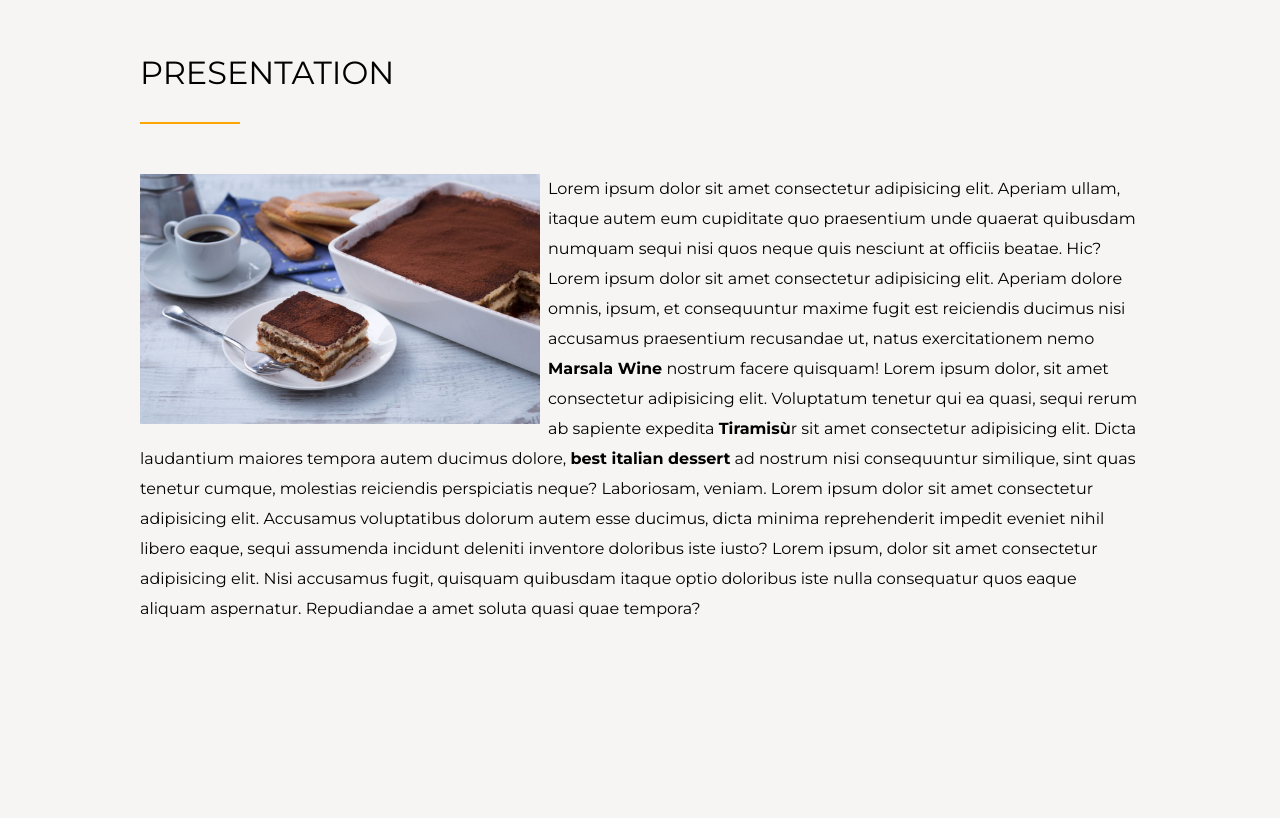
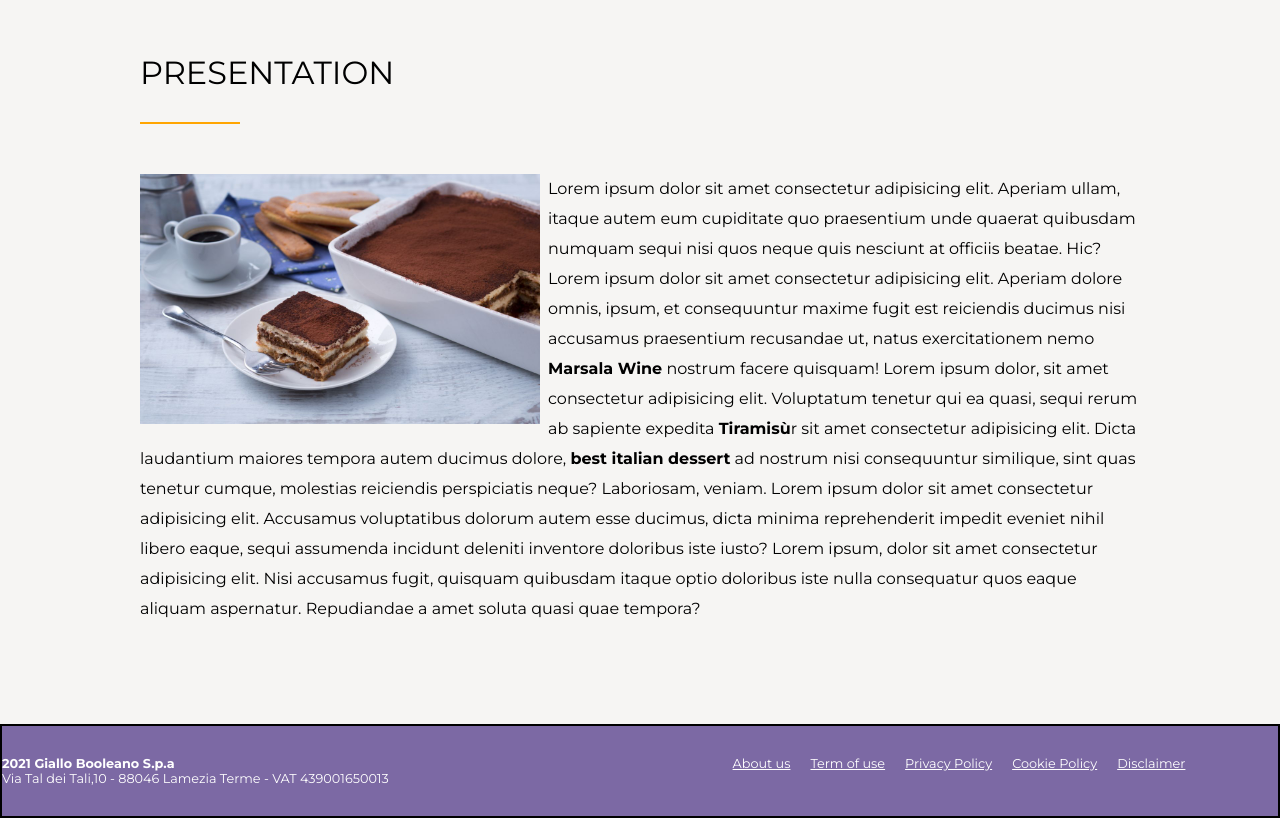
Before and after one commit to MassimilianoTagliabue/htmlcss-responsive-layout, a plain HTML site: page index.html in a window 1280 px wide. Shown: the part 786-1604 px from the top of the page. Before the commit the page ends 1410 px from the top, so only its background shows below. Drawn offline with Linux system fonts and the light colour scheme.

Commit message:
feat: footer

```diff
--- a/css/responsive.css
+++ b/css/responsive.css
@@ -37,6 +37,13 @@
         margin-right: 8px;
     }
 
+    /* footer */
+    .footer-container{
+        width: 90%;
+        padding: 30px 30px;
+    }
+
+
 }
 
     @media screen and (min-width:992px) {
@@ -68,4 +75,32 @@
         .social span{
             display: inline-block;
         }
+
+        /* footer */
+        .footer-container{
+            width: 100%;
+            max-width: 2000px;
+            padding: 30px 0;
+        }
+
+
+        .footer-container li{
+            text-decoration: underline;
+            padding: 0;
+        }
+
+        .footer-container .right-col{
+            width: 50%;
+            text-align: left;
+        }
+        .footer-container .left-col{
+            width: 50%;
+            text-align: end;
+        }
+
+        .left-col li{
+            padding: 0 10px;
+        }
+
+
     }
--- a/css/style.css
+++ b/css/style.css
@@ -23,6 +23,7 @@ body{
     --instagram:#de5284;
     --pinterest:#e83122;
     --youtube:#e62222;
+    --bg-footer:#7c69a4;
 }
 
 /* *****************/
@@ -195,8 +196,45 @@ iframe{
 
 .description p{
     line-height: 30px;
+    padding-bottom: 100px;
 }
 
 /* *****************/
 /* footer */
 /* *****************/
+
+.purple-bg{
+    background-color: var(--bg-footer);
+    color: white;
+    font-size: 0.8rem;
+}
+
+.footer-container{
+    width: 80%;
+    max-width: 1000px;
+    margin: 0 auto;
+    padding: 30px 0;
+
+
+    /* debug */
+
+    border: 2px solid black;
+}
+
+.footer-container li{
+    text-decoration: underline;
+    padding: 20px 30px 0 0;
+}
+
+.footer-container .row{
+    justify-content: center
+}
+
+.footer-container .right-col{
+    width: 100%;
+    text-align: center;
+}
+.footer-container .left-col{
+    width: 100%;
+    text-align: center;
+}
--- a/index.html
+++ b/index.html
@@ -100,7 +100,21 @@
                 <hr class="hr">
                 <div>
                     <img src="./img/tiramisu.jpg" alt="tiramisi" class="tiramisu">
-                    <p>Lorem ipsum dolor sit amet consectetur adipisicing elit. Aperiam ullam, itaque autem eum cupiditate quo praesentium unde quaerat quibusdam numquam sequi nisi quos neque quis nesciunt at officiis beatae. Hic?Lorem ipsum dolor sit amet consectetur adipisicing elit. Aperiam dolore omnis, ipsum, et consequuntur maxime fugit est reiciendis ducimus nisi accusamus praesentium recusandae ut, natus exercitationem nemo <strong>Marsala Wine</strong> nostrum facere quisquam! Lorem ipsum dolor, sit amet consectetur adipisicing elit. Voluptatum tenetur qui ea quasi, sequi rerum ab sapiente expedita <strong> Tiramisù</strong>r sit amet consectetur adipisicing elit. Dicta laudantium maiores tempora autem ducimus dolore, <strong> best italian dessert</strong> ad nostrum nisi consequuntur similique, sint quas tenetur cumque, molestias reiciendis perspiciatis neque? Laboriosam, veniam. Lorem ipsum dolor sit amet consectetur adipisicing elit. Accusamus voluptatibus dolorum autem esse ducimus, dicta minima reprehenderit impedit eveniet nihil libero eaque, sequi assumenda incidunt deleniti inventore doloribus iste iusto? Lorem ipsum, dolor sit amet consectetur adipisicing elit. Nisi accusamus fugit, quisquam quibusdam itaque optio doloribus iste nulla consequatur quos eaque aliquam aspernatur. Repudiandae a amet soluta quasi quae tempora?</p>
+                    <p>Lorem ipsum dolor sit amet consectetur adipisicing elit. Aperiam ullam, itaque autem eum
+                        cupiditate quo praesentium unde quaerat quibusdam numquam sequi nisi quos neque quis nesciunt at
+                        officiis beatae. Hic?Lorem ipsum dolor sit amet consectetur adipisicing elit. Aperiam dolore
+                        omnis, ipsum, et consequuntur maxime fugit est reiciendis ducimus nisi accusamus praesentium
+                        recusandae ut, natus exercitationem nemo <strong>Marsala Wine</strong> nostrum facere quisquam!
+                        Lorem ipsum dolor, sit amet consectetur adipisicing elit. Voluptatum tenetur qui ea quasi, sequi
+                        rerum ab sapiente expedita <strong> Tiramisù</strong>r sit amet consectetur adipisicing elit.
+                        Dicta laudantium maiores tempora autem ducimus dolore, <strong> best italian dessert</strong> ad
+                        nostrum nisi consequuntur similique, sint quas tenetur cumque, molestias reiciendis perspiciatis
+                        neque? Laboriosam, veniam. Lorem ipsum dolor sit amet consectetur adipisicing elit. Accusamus
+                        voluptatibus dolorum autem esse ducimus, dicta minima reprehenderit impedit eveniet nihil libero
+                        eaque, sequi assumenda incidunt deleniti inventore doloribus iste iusto? Lorem ipsum, dolor sit
+                        amet consectetur adipisicing elit. Nisi accusamus fugit, quisquam quibusdam itaque optio
+                        doloribus iste nulla consequatur quos eaque aliquam aspernatur. Repudiandae a amet soluta quasi
+                        quae tempora?</p>
                 </div>
             </div>
 
@@ -110,8 +124,23 @@
 
 
     <!-- footer -->
-    <footer>
+    <footer class="purple-bg">
+        <section class="footer-container row wrap">
+            <div class="right-col">
+                <div><strong>2021 Giallo Booleano S.p.a</strong></div>
+                <div>Via Tal dei Tali,10 - 88046 Lamezia Terme - VAT 439001650013</div>
+            </div>
 
+
+            <ul class="row wrap left-col">
+                <li>About us</li>
+                <li>Term of use</li>
+                <li>Privacy Policy</li>
+                <li>Cookie Policy</li>
+                <li>Disclaimer</li>
+
+        </div>
+        </section>
     </footer>
     <!-- /footer -->
 </body>
```
